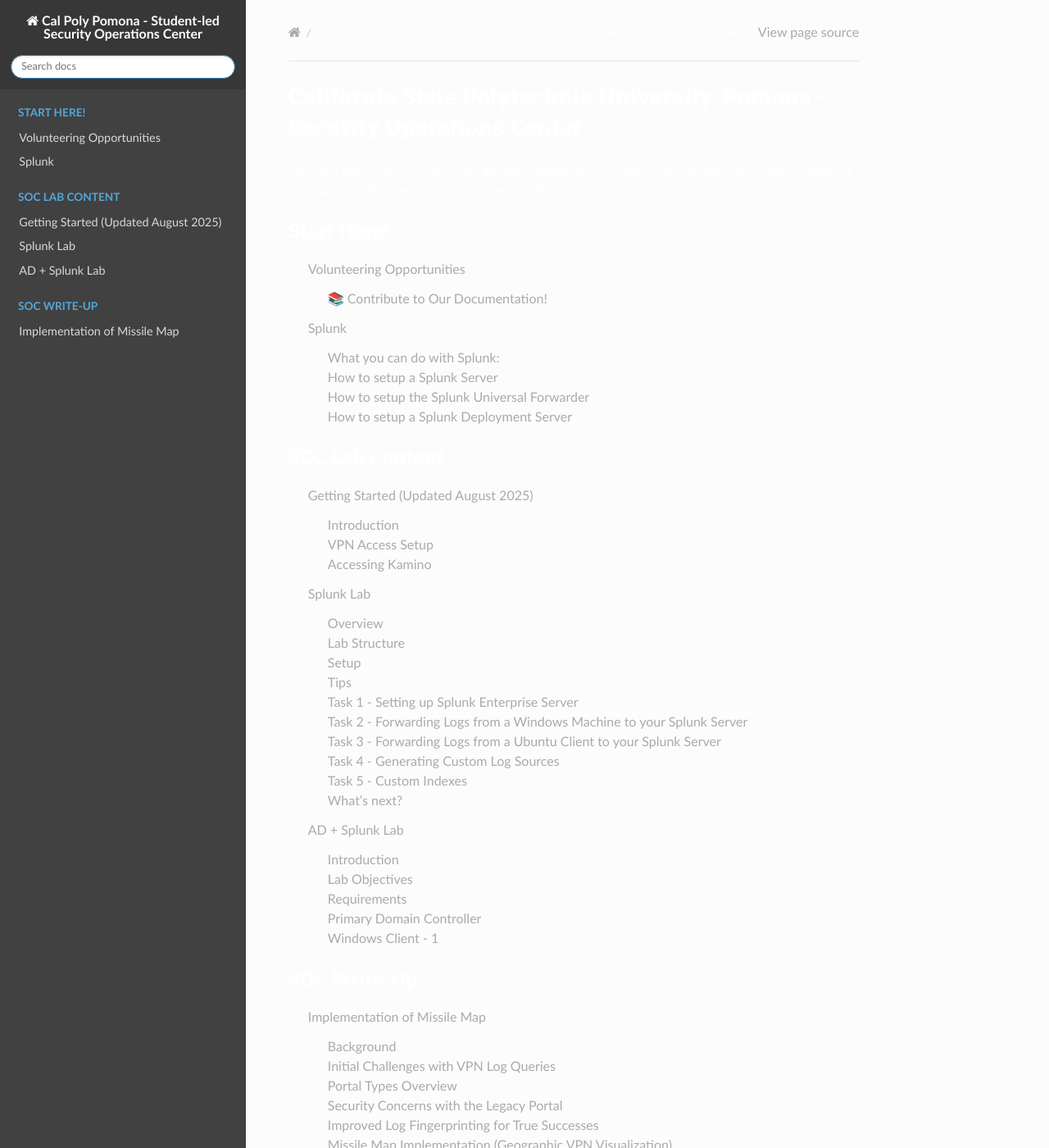
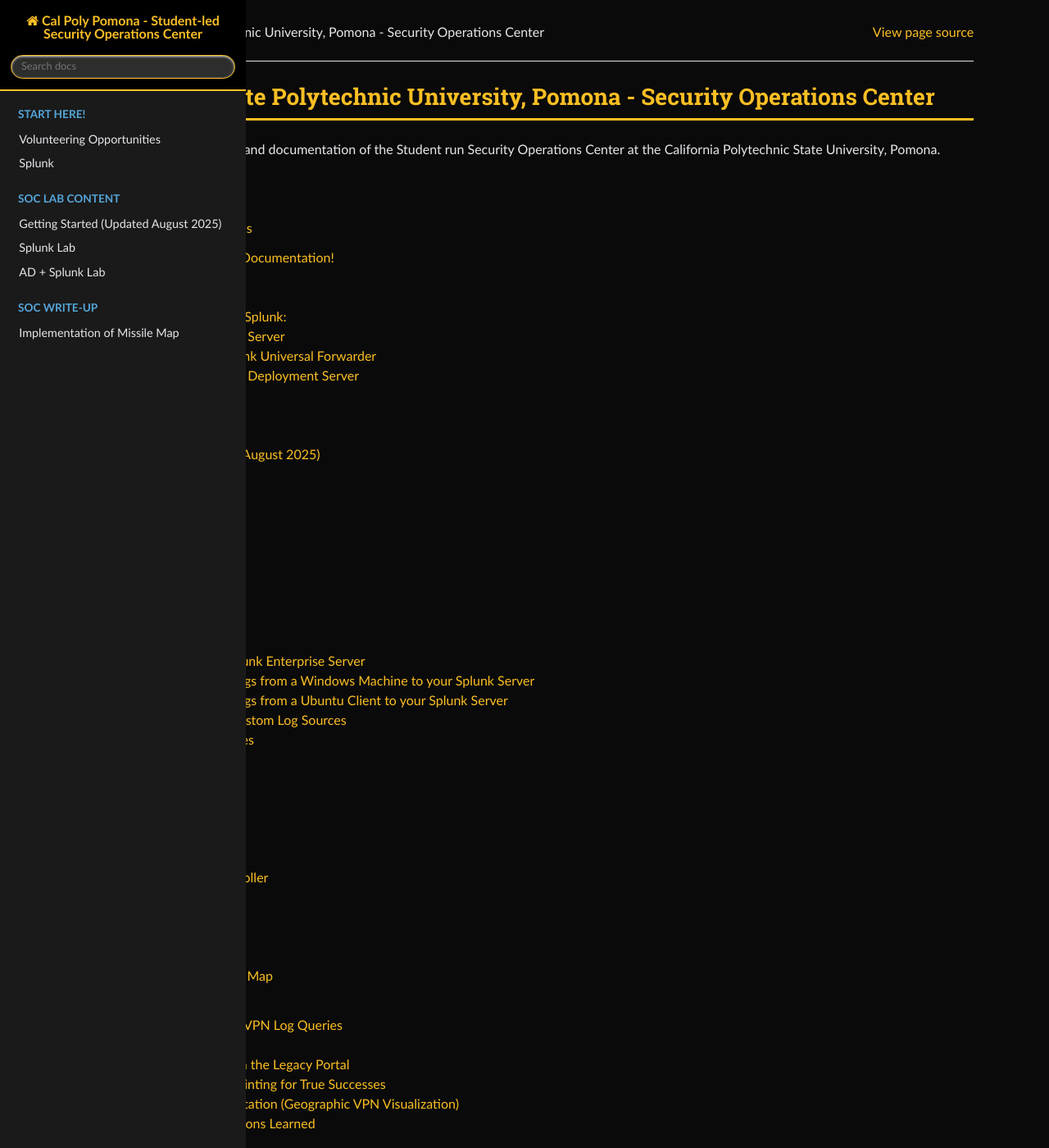
Before and after one commit to cpp-soc/documentation, a Sphinx documentation site: the page built from source/index.md, in a window 1280 px wide and 1400 px high. Shown: the whole window at 82% size. Built offline with Sphinx 7.4.7 and the Read the Docs theme 3.1.0, drawn with Linux system fonts in a browser that asks for light colours.

Commit message:
reverting b07713b; not a fan of css

```diff
--- a/source/_static/custom.css
+++ b/source/_static/custom.css
@@ -1,32 +1,168 @@
 :root {
-    --dark-gray: #373737;
-    --light-gray: #696969;
-    --text-white: #ffffff;
-    --border-gray: #aaaaaa;
+    --black: #000000;
+    --dark-bg: #0a0a0a;
+    --darker-bg: #1a1a1a;
+    --darkest-bg: #2d2d2d;
+    --gold: #fbbf24;
+    --gold-hover: #f59e0b;
+    --gold-light: #fcd34d;
+    --text-light: #e5e7eb;
 }
 
 body {
-    background: linear-gradient(to bottom, var(--dark-gray), var(--light-gray));
-    color: var(--text-white);
+    background-color: var(--black);
+    color: var(--text-light);
 }
 
-.wy-nav-content-wrap,
+.wy-nav-content-wrap {
+    margin: 0 auto;
+    background-color: var(--dark-bg);
+}
+
 .wy-nav-content {
-    background: transparent;
+    max-width: 1200px;
+    margin: 0 auto;
+    padding: 1.618em 3.236em;
+    background-color: var(--dark-bg);
+    color: var(--text-light);
 }
 
 .wy-side-nav-search {
-    background-color: var(--dark-gray) !important;
+    background-color: var(--black) !important;
+    background-image: none !important;
+    border-bottom: 2px solid var(--gold);
+}
+
+.wy-side-nav-search > a,
+.wy-side-nav-search .wy-dropdown > a {
+    color: var(--gold) !important;
+}
+
+.wy-side-nav-search input[type=text] {
+    background-color: var(--darkest-bg);
+    color: var(--text-light);
+    border-color: var(--gold);
 }
 
 .wy-nav-side {
-    background-color: rgba(55, 55, 55, 0.95);
+    background-color: var(--darker-bg);
+}
+
+.wy-menu-vertical a {
+    color: var(--text-light);
+}
+
+.wy-menu-vertical a:hover {
+    background-color: var(--gold-hover);
+    color: var(--black);
+}
+
+.wy-menu-vertical li.current a {
+    background-color: var(--darkest-bg);
+    color: var(--gold);
+    border-right: solid 3px var(--gold);
+}
+
+.wy-menu-vertical li.current > a:hover {
+    background-color: var(--gold-hover);
+    color: var(--black);
 }
 
 a {
-    color: var(--border-gray);
+    color: var(--gold);
 }
 
 a:hover {
-    color: var(--text-white);
+    color: var(--gold-hover);
 }
+
+a:visited {
+    color: var(--gold-hover);
+}
+
+.btn-neutral {
+    background-color: var(--gold) !important;
+    color: var(--black) !important;
+}
+
+.btn-neutral:hover {
+    background-color: var(--gold-hover) !important;
+}
+
+.highlight,
+code,
+pre {
+    background-color: var(--darkest-bg);
+    color: var(--text-light);
+    border-left: 3px solid var(--gold);
+}
+
+.wy-table-odd td,
+.wy-table-striped tr:nth-child(2n-1) td,
+.rst-content table.docutils:not(.field-list) tr:nth-child(2n-1) td {
+    background-color: var(--darkest-bg);
+}
+
+table.docutils {
+    border-color: var(--gold);
+    color: var(--text-light);
+}
+
+h1, h2, h3, h4, h5, h6 {
+    color: var(--gold);
+}
+
+h1 {
+    border-bottom: 3px solid var(--gold);
+    padding-bottom: 0.3em;
+}
+
+.wy-breadcrumbs li a {
+    color: var(--gold);
+}
+
+.wy-breadcrumbs li a:hover {
+    color: var(--gold-hover);
+}
+
+.rst-content .admonition {
+    background-color: var(--darkest-bg);
+    border-left-color: var(--gold);
+}
+
+.rst-content .admonition-title {
+    background-color: var(--gold);
+    color: var(--black);
+}
+
+.rst-footer-buttons {
+    border-top: 1px solid var(--gold);
+}
+
+.search li {
+    border-bottom: 1px solid var(--gold);
+}
+
+code.literal {
+    background-color: var(--darkest-bg);
+    color: var(--gold);
+    border: 1px solid var(--gold-hover);
+}
+
+@media screen and (max-width: 768px) {
+    .wy-nav-content {
+        padding: 1.618em 1.618em;
+    }
+}
+
+.document h1:first-of-type {
+    text-align: center;
+}
+
+.rst-content {
+    max-width: 100%;
+}
+
+.wy-nav-content-wrap .wy-nav-content {
+    background: transparent;
+}
--- a/source/conf.py
+++ b/source/conf.py
@@ -9,7 +9,6 @@
 project = 'Cal Poly Pomona - Student-led Security Operations Center'
 copyright = '2025, Cal Poly Pomona - Student-led Security Operations Center'
 author = 'Cal Poly Pomona - Student-led Security Operations Center'
-logo = 'https://www.cppsoc.xyz/_next/image?url=%2Flogo3.png&w=96&q=75'
 
 # -- General configuration ---------------------------------------------------
 # https://www.sphinx-doc.org/en/master/usage/configuration.html#general-configuration
```
